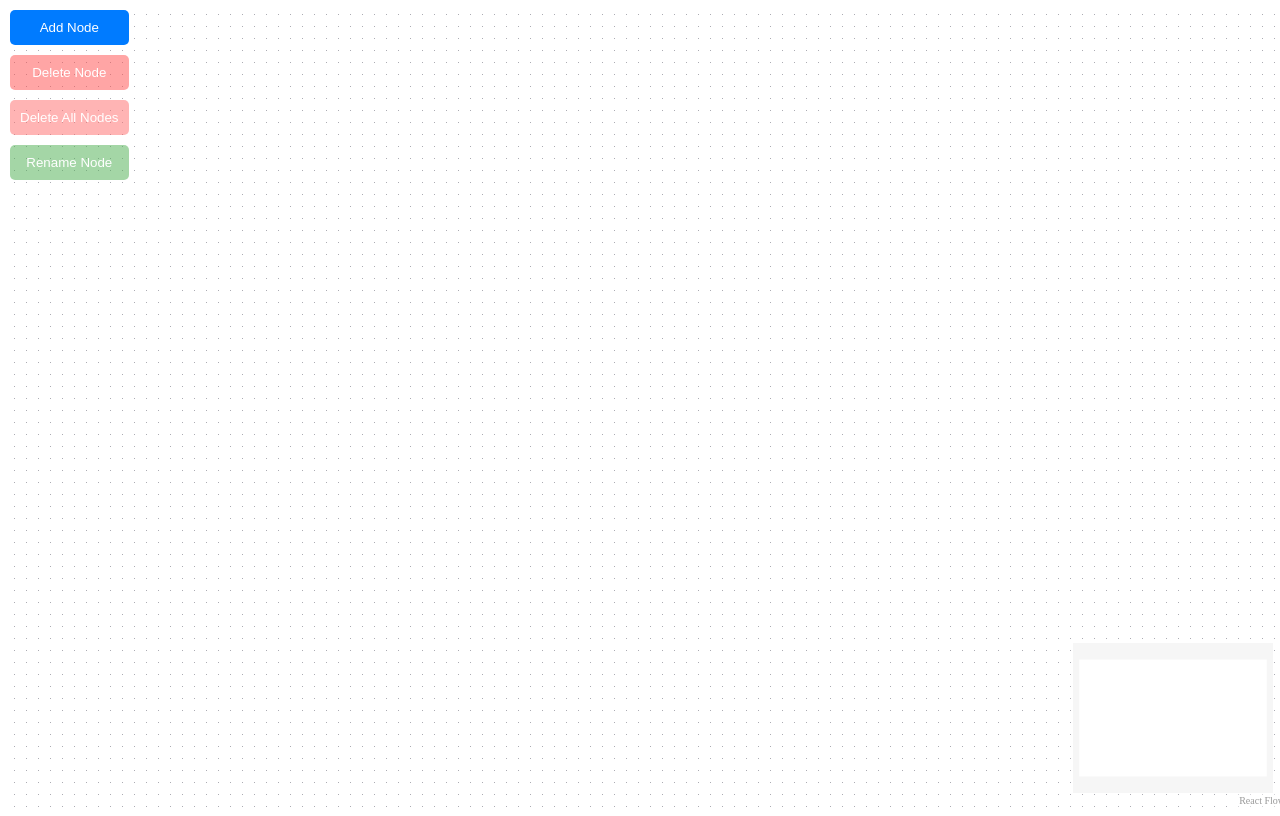
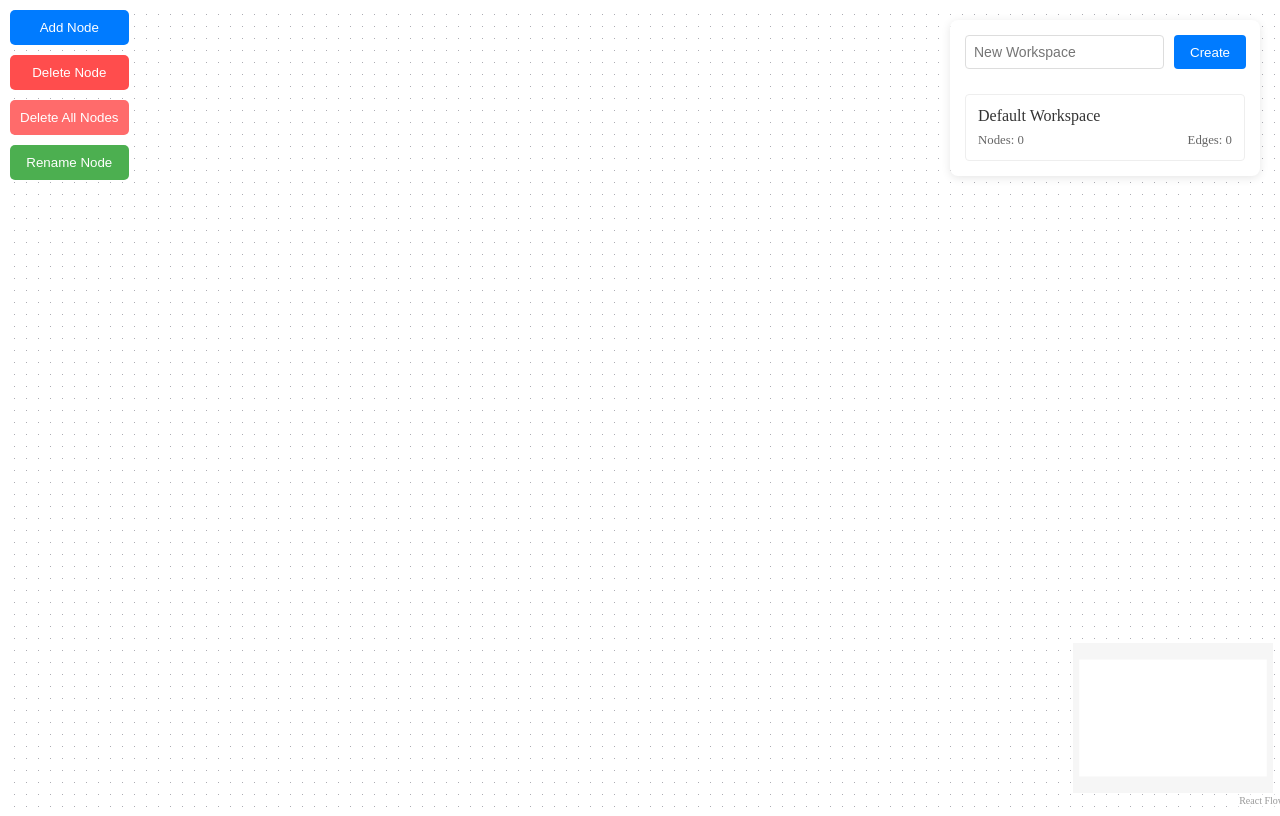
Before and after one commit to janitha-visna/documents-, a React (Vite) app in the folder frontend/: page / in a window 1280 px wide. Built offline with nearby package versions, Linux system fonts and the light colour scheme; no server answers.

Commit message:
create workflow

```diff
--- a/frontend/src/pages/networkui/NodeEdgeUI.jsx
+++ b/frontend/src/pages/networkui/NodeEdgeUI.jsx
@@ -1,3 +1,4 @@
+import "./NodeEdgeUI.css"; // Import your CSS file for styling
 import React, { useCallback, useRef, useEffect, useState } from "react";
 import {
   ReactFlow,
@@ -39,8 +40,52 @@ const Flow = () => {
   const [file, setFile] = useState("");
   const [isCreating, setIsCreating] = useState(false);
   const [uniqueId, setUniqueId] = useState(null);
+  // Add these new state variables at the top of your component
+  const [workspaces, setWorkspaces] = useState([
+    { id: "1", name: "Default Workspace", nodes: [], edges: [] },
+  ]);
+  const [newWorkspaceName, setNewWorkspaceName] = useState("");
+
+  // Log workspaces whenever they change (optional)
+  useEffect(() => {
+    console.log("Workspaces updated:", workspaces);
+  }, [workspaces]);
 
   //This function sends the current nodes and edges to the backend API.
+  // Local workspace management
+  const createWorkspace = useCallback(() => {
+    if (!newWorkspaceName) return;
+
+    const newWorkspace = {
+      id: Date.now().toString(),
+      name: newWorkspaceName,
+      isSelected: true,
+    };
+
+    setWorkspaces((prev) => [
+      ...prev.map((ws) => ({ ...ws, isSelected: false })),
+      newWorkspace,
+    ]);
+    setNewWorkspaceName("");
+  }, [newWorkspaceName]);
+
+  const selectWorkspace = useCallback(
+    (workspaceId) => {
+      setWorkspaces((prev) => {
+        const updated = prev.map((ws) => ({
+          ...ws,
+          isSelected: ws.id === workspaceId,
+        }));
+        const selected = updated.find((ws) => ws.id === workspaceId);
+        if (selected) {
+
+        }
+        return updated;
+      });
+    },
+    []
+  );
+
   const saveToAPI = useCallback(() => {
     const payload = { nodes, edges };
 
@@ -432,23 +477,8 @@ const Flow = () => {
         <Background variant="dots" gap={12} size={1} />
       </ReactFlow>
       {(isCreating || editingNode) && (
-        <div
-          style={{
-            position: "absolute",
-            top: "50%",
-            left: "50%",
-            transform: "translate(-50%, -50%)",
-            zIndex: 1000,
-            background: "white",
-            padding: "20px",
-            borderRadius: "8px",
-            boxShadow: "0 2px 10px rgba(0,0,0,0.1)",
-          }}
-        >
-          <form
-            onSubmit={submitImage}
-            style={{ display: "flex", flexDirection: "column", gap: "10px" }}
-          >
+        <div className="form-modal">
+          <form onSubmit={submitImage} className="form">
             <h4>
               {isCreating
                 ? "Upload PDF for New Node"
@@ -460,127 +490,89 @@ const Flow = () => {
               value={title}
               onChange={(e) => setTitle(e.target.value)}
               required
-              style={{
-                padding: "8px",
-                borderRadius: "4px",
-                border: "1px solid #ddd",
-              }}
+              className="form-input"
             />
             <input
               type="file"
               accept="application/pdf"
               onChange={(e) => setFile(e.target.files[0])}
               required
-              style={{ padding: "4px" }}
+              className="file-input"
             />
-            <div
-              style={{
-                display: "flex",
-                gap: "10px",
-                justifyContent: "flex-end",
-              }}
-            >
+            <div className="button-group">
               <button
                 type="button"
                 onClick={closeForm}
-                style={{
-                  padding: "8px 16px",
-                  background: "#ff4444",
-                  color: "white",
-                  border: "none",
-                  borderRadius: "4px",
-                  cursor: "pointer",
-                }}
+                className="btn btn-cancel"
               >
                 Cancel
               </button>
-              <button
-                type="submit"
-                style={{
-                  padding: "8px 16px",
-                  background: "#4CAF50",
-                  color: "white",
-                  border: "none",
-                  borderRadius: "4px",
-                  cursor: "pointer",
-                }}
-              >
+              <button type="submit" className="btn btn-upload">
                 Upload
               </button>
             </div>
           </form>
         </div>
       )}
-      <div
-        style={{
-          position: "absolute",
-          top: "10px",
-          left: "10px",
-          zIndex: 10,
-          display: "flex",
-          flexDirection: "column",
-          gap: "10px", // Add spacing between buttons
-        }}
-      >
-        <button
-          onClick={addNode}
-          style={{
-            padding: "10px",
-            background: "#007bff",
-            color: "#fff",
-            border: "none",
-            borderRadius: "5px",
-            cursor: "pointer",
-          }}
-        >
+
+      <div className="controls-container">
+        <button onClick={addNode} className="control-btn btn-primary">
           Add Node
         </button>
-
         <button
           onClick={deleteNode}
           disabled={!selectedNode}
-          style={{
-            padding: "10px",
-            background: "#ff4d4d",
-            color: "#fff",
-            border: "none",
-            borderRadius: "5px",
-            cursor: "pointer",
-            opacity: selectedNode ? 1 : 0.5,
-          }}
+          className="control-btn btn-danger"
         >
           Delete Node
         </button>
         <button
           onClick={handleDeleteAllNodes}
           disabled={nodes.length === 0}
-          style={{
-            padding: "10px",
-            background: "#ff6b6b",
-            color: "#fff",
-            border: "none",
-            borderRadius: "5px",
-            cursor: "pointer",
-            opacity: nodes.length === 0 ? 0.5 : 1,
-          }}
+          className="control-btn btn-warning"
         >
           Delete All Nodes
         </button>
         <button
           onClick={handleRenameNode}
           disabled={!selectedNode}
-          style={{
-            padding: "10px",
-            background: "#4CAF50",
-            color: "#fff",
-            border: "none",
-            borderRadius: "5px",
-            cursor: "pointer",
-            opacity: selectedNode ? 1 : 0.5,
-          }}
+          className="control-btn btn-success"
         >
           Rename Node
         </button>
+      </div>
+      {/* Workspace Directory Panel */}
+      <div className="workspace-panel">
+        <div className="workspace-header">
+          <input
+            type="text"
+            placeholder="New Workspace"
+            value={newWorkspaceName}
+            onChange={(e) => setNewWorkspaceName(e.target.value)}
+            className="workspace-input"
+          />
+          <button onClick={createWorkspace} className="btn-create-workspace">
+            Create
+          </button>
+        </div>
+
+        <div className="workspace-list">
+          {workspaces.map((workspace) => (
+            <div
+              key={workspace.id}
+              className={`workspace-item ${
+                workspace.isSelected ? "selected" : ""
+              }`}
+              onClick={() => selectWorkspace(workspace.id)}
+            >
+              <div className="workspace-name">{workspace.name}</div>
+              <div className="workspace-meta">
+                <span>Nodes: {workspace.nodes.length}</span>
+                <span>Edges: {workspace.edges.length}</span>
+              </div>
+            </div>
+          ))}
+        </div>
       </div>
     </div>
   );
--- /dev/null
+++ b/frontend/src/pages/networkui/NodeEdgeUi.css
@@ -0,0 +1,196 @@
+/* Flow.css */
+.flow-container {
+  width: 100vw;
+  height: 100vh;
+}
+
+.form-modal {
+  position: absolute;
+  top: 50%;
+  left: 50%;
+  transform: translate(-50%, -50%);
+  z-index: 1000;
+  background: white;
+  padding: 20px;
+  border-radius: 8px;
+  box-shadow: 0 2px 10px rgba(0,0,0,0.1);
+}
+
+.form {
+  display: flex;
+  flex-direction: column;
+  gap: 10px;
+}
+
+.form-input {
+  padding: 8px;
+  border-radius: 4px;
+  border: 1px solid #ddd;
+}
+
+.file-input {
+  padding: 4px;
+}
+
+.button-group {
+  display: flex;
+  gap: 10px;
+  justify-content: flex-end;
+}
+
+.btn {
+  padding: 8px 16px;
+  border: none;
+  border-radius: 4px;
+  cursor: pointer;
+  color: white;
+}
+
+.btn-cancel {
+  background: #ff4444;
+}
+
+.btn-upload {
+  background: #4CAF50;
+}
+
+.controls-container {
+  position: absolute;
+  top: 10px;
+  left: 10px;
+  z-index: 10;
+  display: flex;
+  flex-direction: column;
+  gap: 10px;
+}
+
+.control-btn {
+  padding: 10px;
+  border: none;
+  border-radius: 5px;
+  cursor: pointer;
+  color: #fff;
+}
+
+.btn-primary {
+  background: #007bff;
+}
+
+.btn-danger {
+  background: #ff4d4d;
+}
+
+.btn-warning {
+  background: #ff6b6b;
+}
+
+.btn-success {
+  background: #4CAF50;
+}
+
+.btn:disabled {
+  opacity: 0.5;
+  cursor: not-allowed;
+}
+
+/* Workspace Panel */
+.workspace-panel {
+  position: absolute;
+  right: 20px;
+  top: 20px;
+  z-index: 11;
+  background: white;
+  padding: 15px;
+  border-radius: 8px;
+  box-shadow: 0 2px 10px rgba(0,0,0,0.1);
+  width: 280px;
+  display: flex;
+  flex-direction: column;
+  gap: 15px;
+}
+
+.workspace-header {
+  display: flex;
+  gap: 10px;
+  margin-bottom: 10px;
+}
+
+.workspace-input {
+  flex: 1;
+  padding: 8px;
+  border: 1px solid #ddd;
+  border-radius: 4px;
+  font-size: 14px;
+}
+
+.btn-create-workspace {
+  background: #007bff;
+  color: white;
+  border: none;
+  padding: 8px 16px;
+  border-radius: 4px;
+  cursor: pointer;
+  transition: opacity 0.2s ease;
+}
+
+.btn-create-workspace:hover {
+  opacity: 0.9;
+}
+
+.workspace-list {
+  display: flex;
+  flex-direction: column;
+  gap: 10px;
+  max-height: 400px;
+  overflow-y: auto;
+}
+
+.workspace-item {
+  display: flex;
+  flex-direction: column;
+  border: 1px solid #eee;
+  border-radius: 4px;
+  padding: 12px;
+  cursor: pointer;
+  transition: all 0.2s ease;
+}
+
+.workspace-item.selected {
+  border-color: #007bff;
+  background-color: #f8fbff;
+}
+
+.workspace-item:hover {
+  background-color: #f8f9fa;
+}
+
+.workspace-name {
+  font-weight: 500;
+  color: #333;
+}
+
+.workspace-meta {
+  display: flex;
+  justify-content: space-between;
+  font-size: 0.8em;
+  color: #666;
+  margin-top: 8px;
+}
+
+/* Scrollbar styling */
+.workspace-list::-webkit-scrollbar {
+  width: 6px;
+}
+
+.workspace-list::-webkit-scrollbar-track {
+  background: #f1f1f1;
+}
+
+.workspace-list::-webkit-scrollbar-thumb {
+  background: #888;
+  border-radius: 4px;
+}
+
+.workspace-list::-webkit-scrollbar-thumb:hover {
+  background: #555;
+}
```
